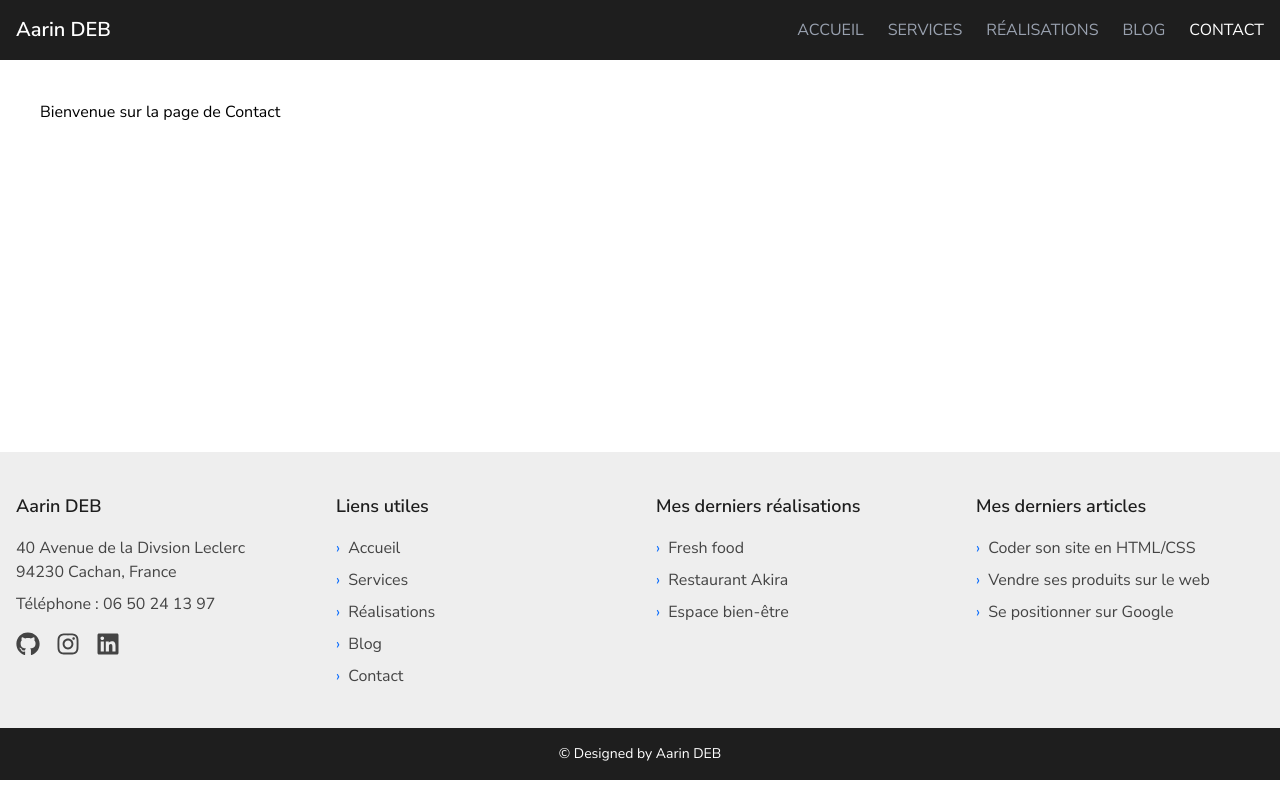
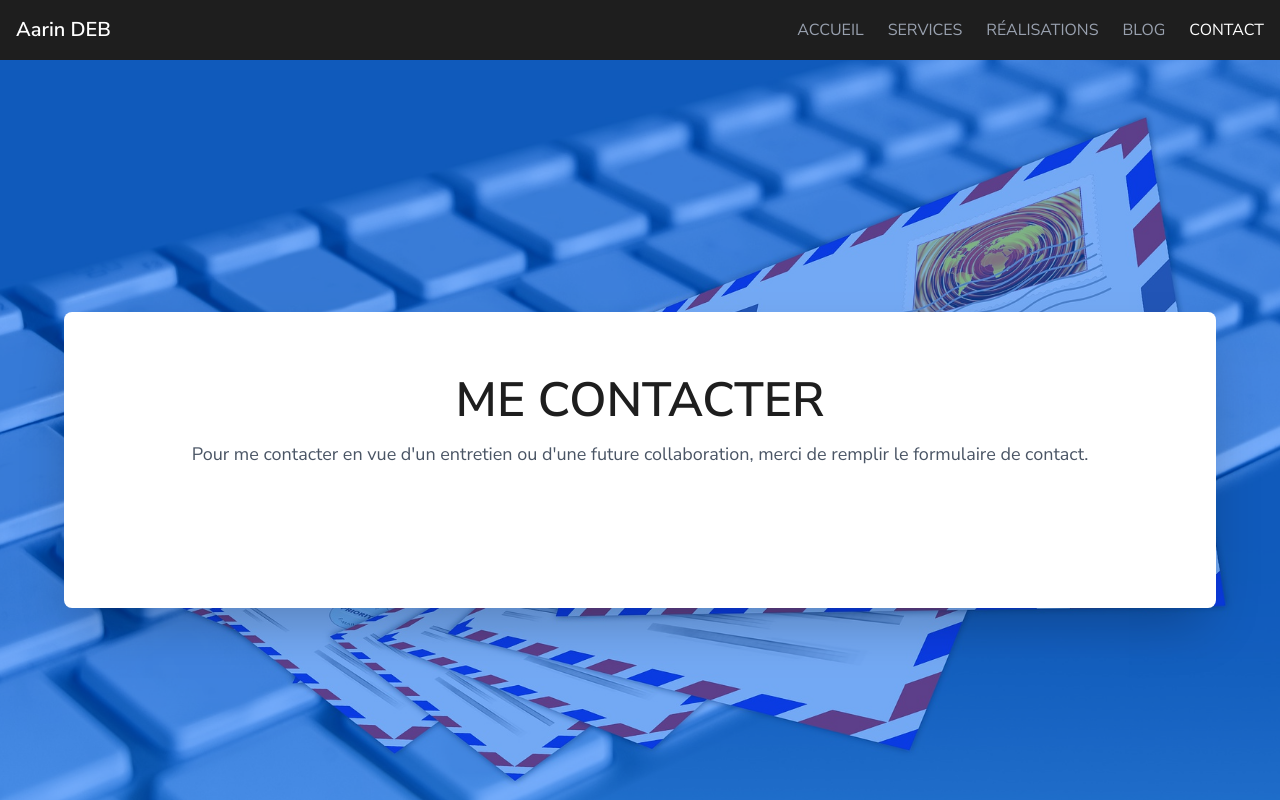
Before and after one commit to userXXIIXII/cv_react, a React (Vite) app: page /contact in a window 1280 px wide. Shown: the top 800 px of the page. Built offline with nearby package versions, Linux system fonts and the light colour scheme.

Commit message:
Ajout de bg + début de la section principal, titre et sous-tire

```diff
--- a/src/components/ContactDetails.jsx
+++ b/src/components/ContactDetails.jsx
@@ -1,6 +1,6 @@
 import { FaMapMarkerAlt, FaMobileAlt } from 'react-icons/fa';
 
-const ContactInfo = () => {
+const ContactDetails = () => {
     return (
         <section>
             <h3 className="text-2xl font-semibold text-[#1e1e1e] mb-2 pb-4 border-b-2 border-blue-600">
--- a/src/pages/Contact.jsx
+++ b/src/pages/Contact.jsx
@@ -1,6 +1,35 @@
+import contactBg from '../assets/contact-bg.jpg';
+import ContactForm from '../components/ContactForm';
+import ContactDetails from '../components/ContactDetails';
+
 function Contact() {
     return (
-        <div className="p-10">Bienvenue sur la page de Contact</div>
+        <main className='relative w-full min-h-screen flex flex-col items-center justify-center py-20 px-4 md:px-6'>
+
+            {/* Arrière-plan */}
+            <div
+                className='absolute inset-0 bg-cover bg-center z-0'
+                style={{ backgroundImage: `url(${contactBg})` }}
+            >
+                <div className='absolute inset-0 bg-[rgba(0,105,255,0.5)]'></div>
+            </div>
+
+
+            {/* Conteneur principal */}
+            <div className='relative z-10 w-full max-w-6xl bg-white rounded-lg shadow-2xl p-8 md:p-12 lg:p-16 my-8'>
+
+                {/* Titre de la section */}
+                <div className='text-center mb-12'>
+                    <h2 className='text-4xl md:text-5xl font-semibold text-[#1e1e1e] mb-4'>
+                        ME CONTACTER
+                    </h2>
+                    <p className='text-gray-600 text-lg'>
+                        Pour me contacter en vue d'un entretien ou d'une future collaboration, merci de remplir le formulaire de contact.
+                    </p>
+                    <div className='h-1 w-48 bh-blue-600 mx-auto mt-6'></div>
+                </div>
+            </div>
+        </main>
     );
 }
 
```
Also changed, not shown: src/assets/contact-bg.jpg (renamed from src/assets/contact-bg (1).jpg).
